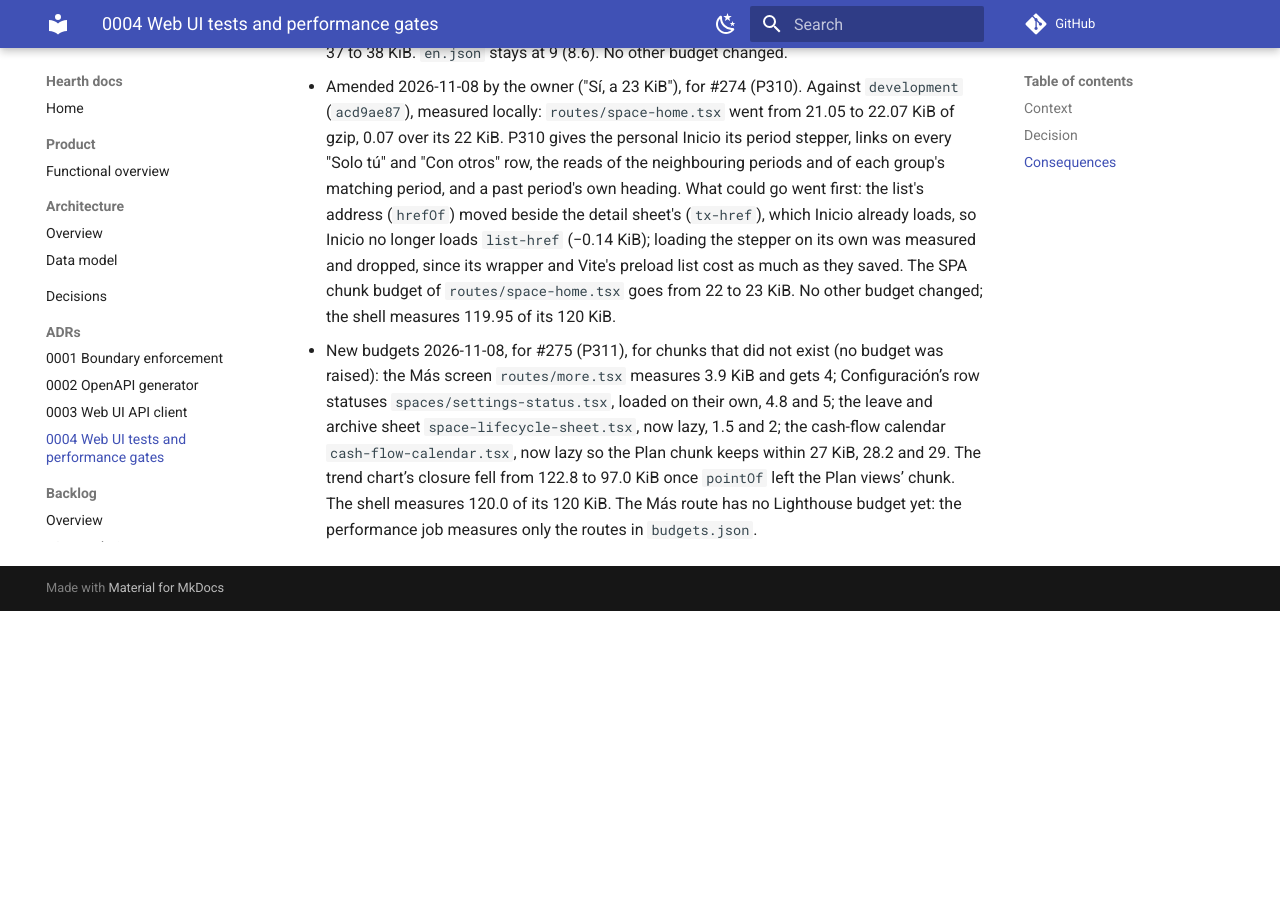
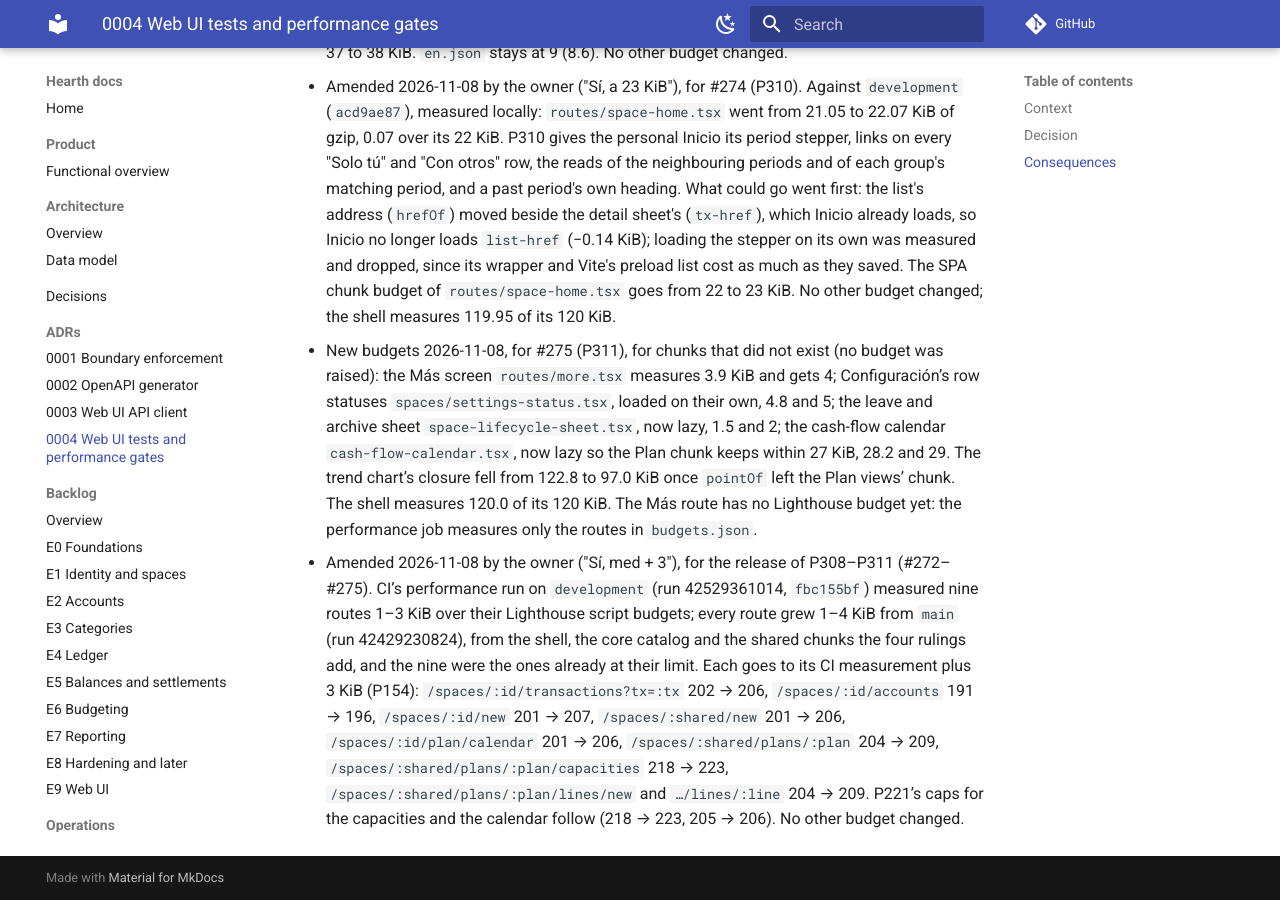
Before and after one commit to Facabore/Hearth, an MkDocs documentation site: the page built from docs/adr/0004-web-ui-testing-and-performance-gates.md, in a window 1280 px wide and 900 px high, scrolled down 6568 px. Built offline with MkDocs 1.6.1 and Material for MkDocs 9.7.7, drawn with Linux system fonts in a browser that asks for light colours; comment, search, counter and statistics services are not loaded; before the commit the page ends 7179 px from its top, so only the background shows below that.

Commit message:
perf(spa): nine routes' Lighthouse budgets go to their CI measurement plus 3 KiB, as the owner decided (P311, Refs #275)

```diff
--- a/docs/adr/0004-web-ui-testing-and-performance-gates.md
+++ b/docs/adr/0004-web-ui-testing-and-performance-gates.md
@@ -53,3 +53,4 @@ The owner kept React and Next.js on one condition: the UI must be fast, with Cor
 - Amended 2026-11-08 by the owner ("Raise both"), for #273 (P309) on top of #272 (P308). Against `development` with P308 (`20d882b1`), measured locally: the core Spanish catalog `es.json` went from 9,002 to 9,330 bytes of gzip, 114 over its 9 KiB: the add-guests sheet opens from Registrar, whose routes load no catalog area, so its copy is in the core catalog. `date-time-sheet.tsx` went from 37,878 to 37,934 bytes, 46 over its 37 KiB (it sat 10 bytes under): its closure holds the record form's shared chunks, which now hand the split sheet the space and the viewer's role so it can offer to add guests. The SPA chunk budget of `../i18n/messages/es.json` goes from 9 to 10 KiB and that of `date-time-sheet.tsx` from 37 to 38 KiB. `en.json` stays at 9 (8.6). No other budget changed.
 - Amended 2026-11-08 by the owner ("Sí, a 23 KiB"), for #274 (P310). Against `development` (`acd9ae87`), measured locally: `routes/space-home.tsx` went from 21.05 to 22.07 KiB of gzip, 0.07 over its 22 KiB. P310 gives the personal Inicio its period stepper, links on every "Solo tú" and "Con otros" row, the reads of the neighbouring periods and of each group's matching period, and a past period's own heading. What could go went first: the list's address (`hrefOf`) moved beside the detail sheet's (`tx-href`), which Inicio already loads, so Inicio no longer loads `list-href` (−0.14 KiB); loading the stepper on its own was measured and dropped, since its wrapper and Vite's preload list cost as much as they saved. The SPA chunk budget of `routes/space-home.tsx` goes from 22 to 23 KiB. No other budget changed; the shell measures 119.95 of its 120 KiB.
 - New budgets 2026-11-08, for #275 (P311), for chunks that did not exist (no budget was raised): the Más screen `routes/more.tsx` measures 3.9 KiB and gets 4; Configuración’s row statuses `spaces/settings-status.tsx`, loaded on their own, 4.8 and 5; the leave and archive sheet `space-lifecycle-sheet.tsx`, now lazy, 1.5 and 2; the cash-flow calendar `cash-flow-calendar.tsx`, now lazy so the Plan chunk keeps within 27 KiB, 28.2 and 29. The trend chart’s closure fell from 122.8 to 97.0 KiB once `pointOf` left the Plan views’ chunk. The shell measures 120.0 of its 120 KiB. The Más route has no Lighthouse budget yet: the performance job measures only the routes in `budgets.json`.
+- Amended 2026-11-08 by the owner ("Sí, med + 3"), for the release of P308–P311 (#272–#275). CI’s performance run on `development` (run 42529361014, `fbc155bf`) measured nine routes 1–3 KiB over their Lighthouse script budgets; every route grew 1–4 KiB from `main` (run 42429230824), from the shell, the core catalog and the shared chunks the four rulings add, and the nine were the ones already at their limit. Each goes to its CI measurement plus 3 KiB (P154): `/spaces/:id/transactions?tx=:tx` 202 → 206, `/spaces/:id/accounts` 191 → 196, `/spaces/:id/new` 201 → 207, `/spaces/:shared/new` 201 → 206, `/spaces/:id/plan/calendar` 201 → 206, `/spaces/:shared/plans/:plan` 204 → 209, `/spaces/:shared/plans/:plan/capacities` 218 → 223, `/spaces/:shared/plans/:plan/lines/new` and `…/lines/:line` 204 → 209. P221’s caps for the capacities and the calendar follow (218 → 223, 205 → 206). No other budget changed.
```
Also changed, not shown: 2 other files.
